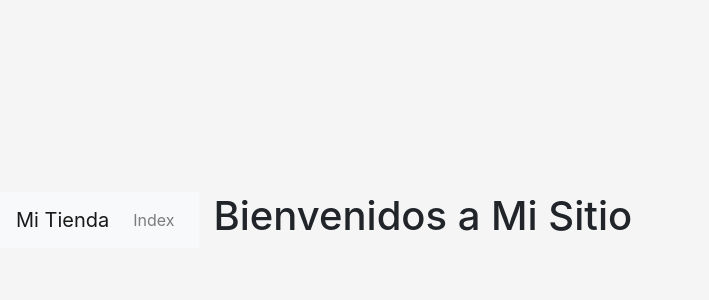
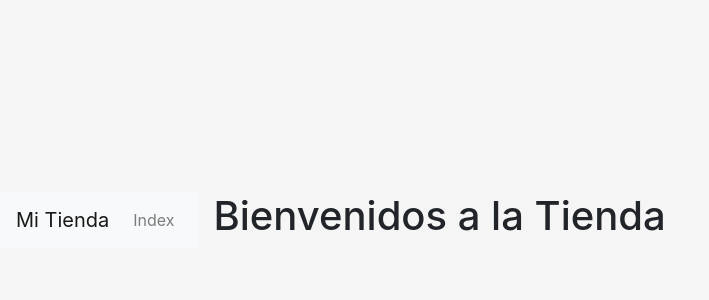
Before and after one commit to pedritoric/Tienda, a Flask app: page / in a window 1280 px wide. Shown: the part 180-480 px from the top of the page, without its empty margins (0-709 px from the left). Run offline with Flask 2, Linux system fonts and the light colour scheme; some libraries are stand-ins or nearby versions.

Commit message:
Segundo cambio

```diff
--- a/app/templates/index.html
+++ b/app/templates/index.html
@@ -5,7 +5,7 @@
 {% block container %}
 <div class="row">
     <div class="col-sm-12 col-md-12 col-lg-12 col-xl-12">
-        <h1> Bienvenidos a Mi Sitio</h1>
+        <h1> Bienvenidos a la Tienda</h1>
     </div>
 </div>
 
```
